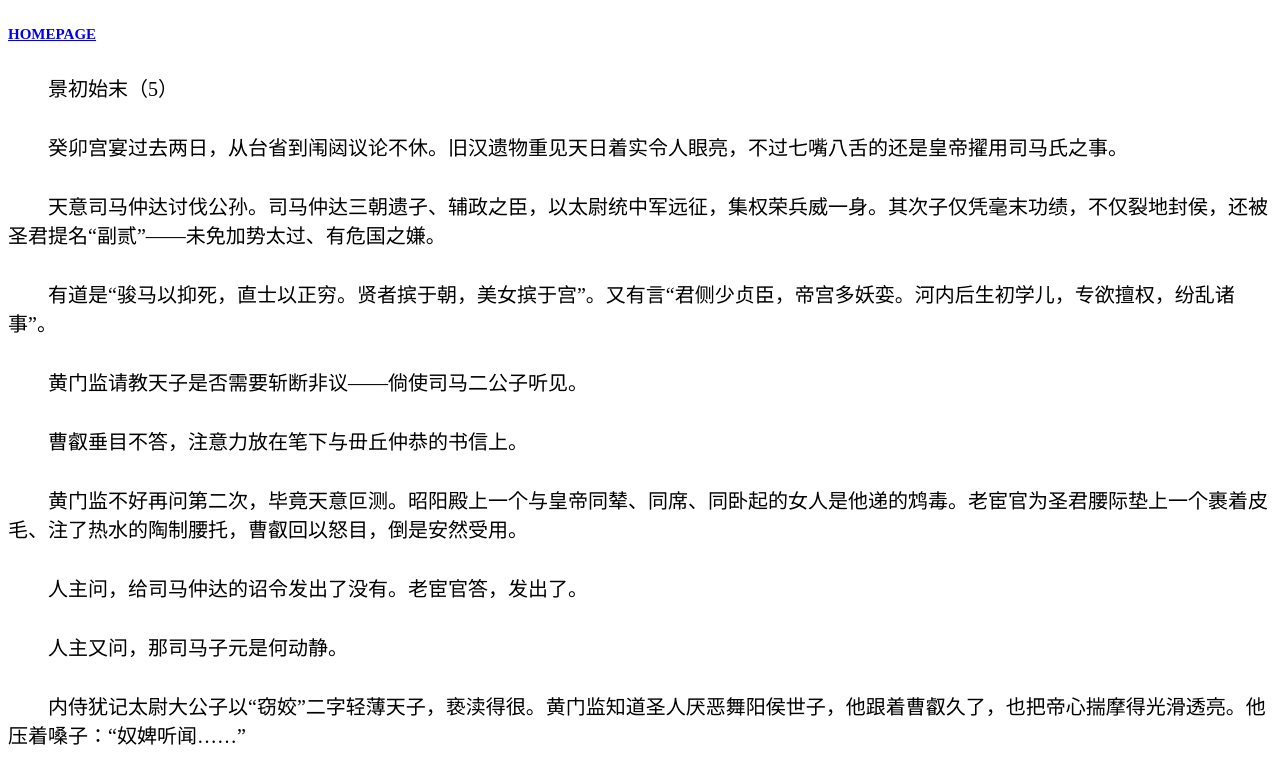
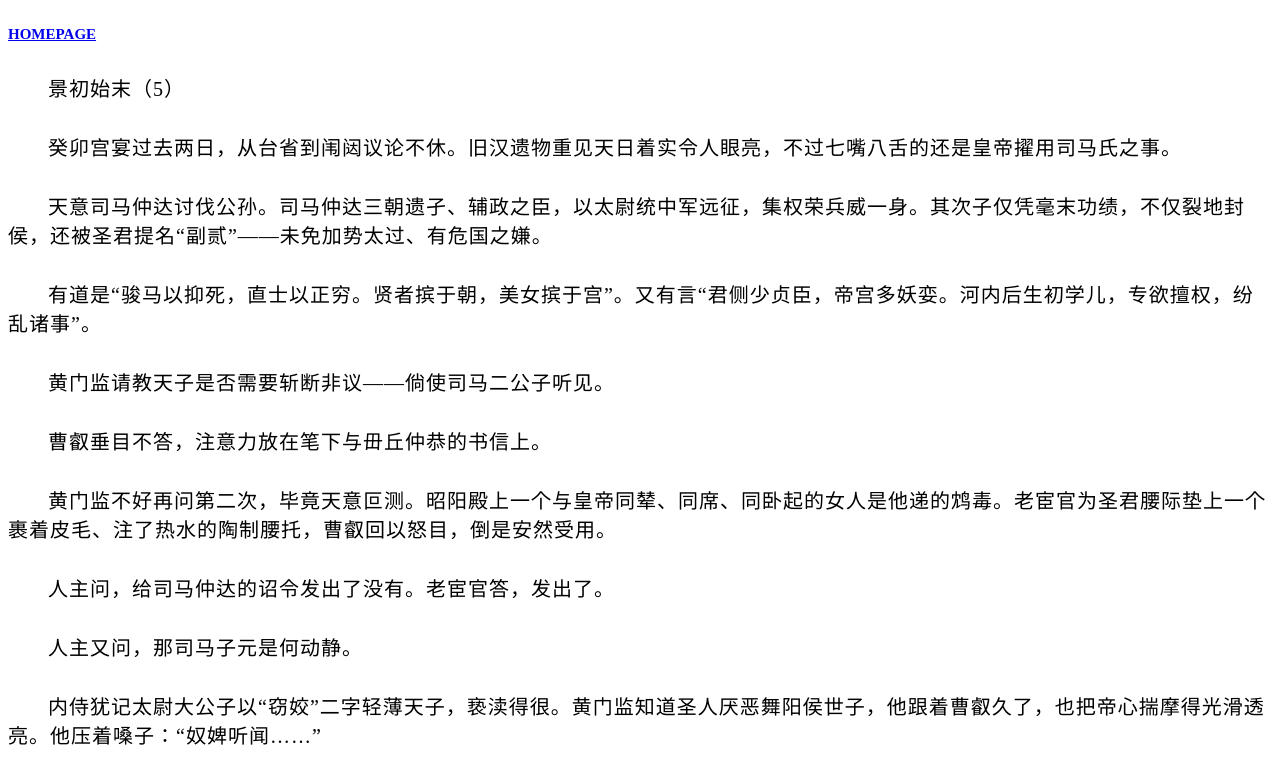
Before and after one commit to materia-prima/materia-prima.github.io, a plain HTML site: page 16.html in a window 1280 px wide. Shown: the top 776 px of the page. Drawn offline with Linux system fonts and the light colour scheme.

Commit message:
Update 16.html

```diff
--- a/16.html
+++ b/16.html
@@ -5,6 +5,7 @@
 <style>
 .kge{ text-indent:2em}
 .kge{ font-size:20px}
+.kge{letter-spacing:1px}
 p{margin: 30px auto}
 
 .homepage{ font-size:15px}
```
